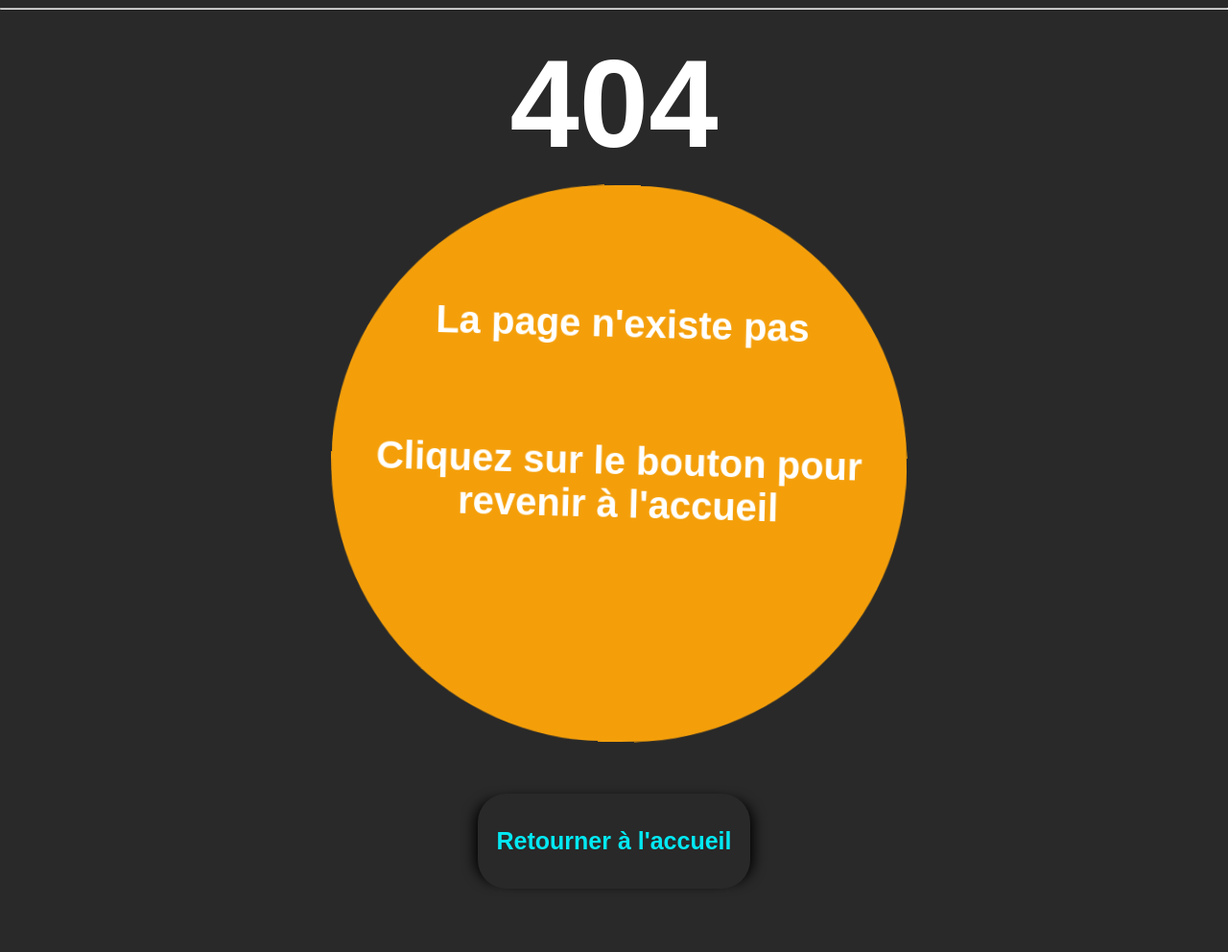
After one commit to zozo404/site-cv-new, a PHP site: page /404.html in a window 1280 px wide. The commit adds this page. Shown: the whole page at 96% size. Run offline with PHP 8.4, Linux system fonts and the light colour scheme.

Commit message:
:sparkles: | ajout d'une page erreur 404

```diff
--- /dev/null
+++ b/404.html
@@ -0,0 +1,26 @@
+<!DOCTYPE html>
+<html lang="fr">
+<head>
+    <meta charset="UTF-8">
+    <meta http-equiv="X-UA-Compatible" content="IE=edge">
+    <meta name="viewport" content="width=device-width, initial-scale=1.0, maximum-scale=1.0">
+    <link rel="stylesheet" href="css/error.css">
+    <title>Error 404 zozoy</title>
+</head>
+<body>
+    <hr>
+    <div class="container-error">
+        <div class="container-g">
+            <p class="test">404</p>
+        </div>
+        <div class="container-d ">
+            <p class=>La page n'existe pas</p>
+            <br>
+            <p>Cliquez sur le bouton pour revenir à l'accueil</p>
+        </div>
+
+        <a href="./index.php" class="lien-accueil"><p>Retourner à l'accueil</p></a>
+    </div>
+
+</body>
+</html>
--- /dev/null
+++ b/css/error.css
@@ -0,0 +1,165 @@
+body{
+    margin:0;
+    font-family: 'Raleway', sans-serif;
+    font-weight: 600;
+    background-color: #292929;
+    color: #F49F0A;
+}
+h1{
+    text-align: center;
+}
+/* MOBILE FIRST !!!!!!!!!!!!!!!!!!! */
+.container-error{
+    color: white;
+    display: flex;
+    flex-direction: column;
+    align-items: center;
+}
+.container-g{
+    font-size: 130px;
+    position: relative;
+    z-index: 404;
+
+}
+.container-g p{
+    margin-top: 15px;
+}
+.container-d{
+    background-color: #F49F0A;
+    text-align: center;
+    position: relative;
+    transform: rotate(-21deg);
+    top: -120px;
+    transition: 0.5s;
+    border-radius: 300px;
+    height: 220px;
+    animation: accueil-anim 4s cubic-bezier(0.37, 0, 0.63, 1) 0s infinite normal none;
+    width: 230px;
+}
+@keyframes accueil-anim {
+    0%,
+    100% {
+        transform: translateX(0%);
+        transform-origin: 50% 50%;
+    }
+
+    15% {
+        transform: translateX(-15px) rotate(-6deg);
+    }
+
+    30% {
+        transform: translateX(15px) rotate(6deg);
+    }
+
+    45% {
+        transform: translateX(-15px) rotate(-3.6deg);
+    }
+
+    60% {
+        transform: translateX(9px) rotate(2.4deg);
+    }
+
+    75% {
+        transform: translateX(-6px) rotate(-1.2deg);
+    }
+}
+.lien-accueil{
+    text-decoration: none;
+    border-radius: 30px;
+    color: #03e9f4;
+    background-color: #292929;
+    transition: 0.5s;
+    -webkit-box-shadow: -10px 0px 13px -7px #000000, 10px 0px 13px -7px #000000, 14px 14px 0px 50px rgba(3,233,244,0);
+    box-shadow: -10px 0px 13px -7px #000000, 10px 0px 13px -7px #000000, 14px 14px 0px 50px rgba(3,233,244,0);
+    position: relative;
+    top: -66px;
+}
+
+@-webkit-keyframes btn-accueil-pop {
+    50% {
+      -webkit-transform: scale(1.2);
+      transform: scale(1.2);
+    }
+  }
+
+  @keyframes btn-accueil-pop {
+    50% {
+      -webkit-transform: scale(1.2);
+      transform: scale(1.2);
+    }
+  }
+
+
+  .lien-accueil:hover {
+    -webkit-animation-name: btn-accueil-pop;
+    animation-name: btn-accueil-pop;
+    -webkit-animation-duration: 0.3s;
+    animation-duration: 0.3s;
+    -webkit-animation-timing-function: linear;
+    animation-timing-function: linear;
+    -webkit-animation-iteration-count: 1;
+    animation-iteration-count: 1;
+    background-color: #03e8f4;
+    color: #292929;
+    transition: 0.5s;
+  }
+
+.lien-accueil p{
+    padding-left: 10px;
+    padding-right: 10px;
+}
+/* FIN MOBILE FIRST */
+
+/* version min 600px */
+@media screen and (min-width:600px) {
+    .container-d{
+        border-radius: 300px;
+        transition: 0.5s;
+        height: 580px;
+        animation: accueil-anim 4s cubic-bezier(0.37, 0, 0.63, 1) 0s infinite normal none;
+        width: 600px;
+    }
+    .lien-accueil{
+        padding: 10px;
+        font-size: 25px;
+    }
+    .container-d p{
+        position: relative;
+        top: 82px;
+        font-size: 40px;
+
+    }
+    @keyframes accueil-anim {
+        0%,
+        100% {
+            transform: translateX(0%);
+            transform-origin: 50% 50%;
+        }
+
+        15% {
+            transform: translateX(-30px) rotate(-6deg);
+        }
+
+        30% {
+            transform: translateX(15px) rotate(6deg);
+        }
+
+        45% {
+            transform: translateX(-15px) rotate(-3.6deg);
+        }
+
+        60% {
+            transform: translateX(9px) rotate(2.4deg);
+        }
+
+        75% {
+            transform: translateX(-6px) rotate(-1.2deg);
+        }
+    }
+
+}
+@media screen and (max-width:600px) {
+    .container-d p:first-child{
+        margin-top: 50px;
+    }
+}
--- a/index.php
+++ b/index.php
@@ -1,6 +1,7 @@
 <?php
 ini_set('display_errors', 'off');
 require 'mail.php';
+
 
 ?>
 <!DOCTYPE html>
@@ -8,7 +9,7 @@ require 'mail.php';
 <head>
     <meta charset="UTF-8">
     <meta http-equiv="X-UA-Compatible" content="IE=edge">
-    <meta name="viewport" content="width=device-width, initial-scale=1.0">
+    <meta name="viewport" content="width=device-width, initial-scale=1.0, maximum-scale=1.0">
     <title>zozoy</title>
     <link rel="icon" type="image/png" sizes="16x16" href="./imgs/imgMassEffectA.jpg">
     <link rel="stylesheet" href="css/index.css">
```
Also changed, not shown: .htaccess (added).
